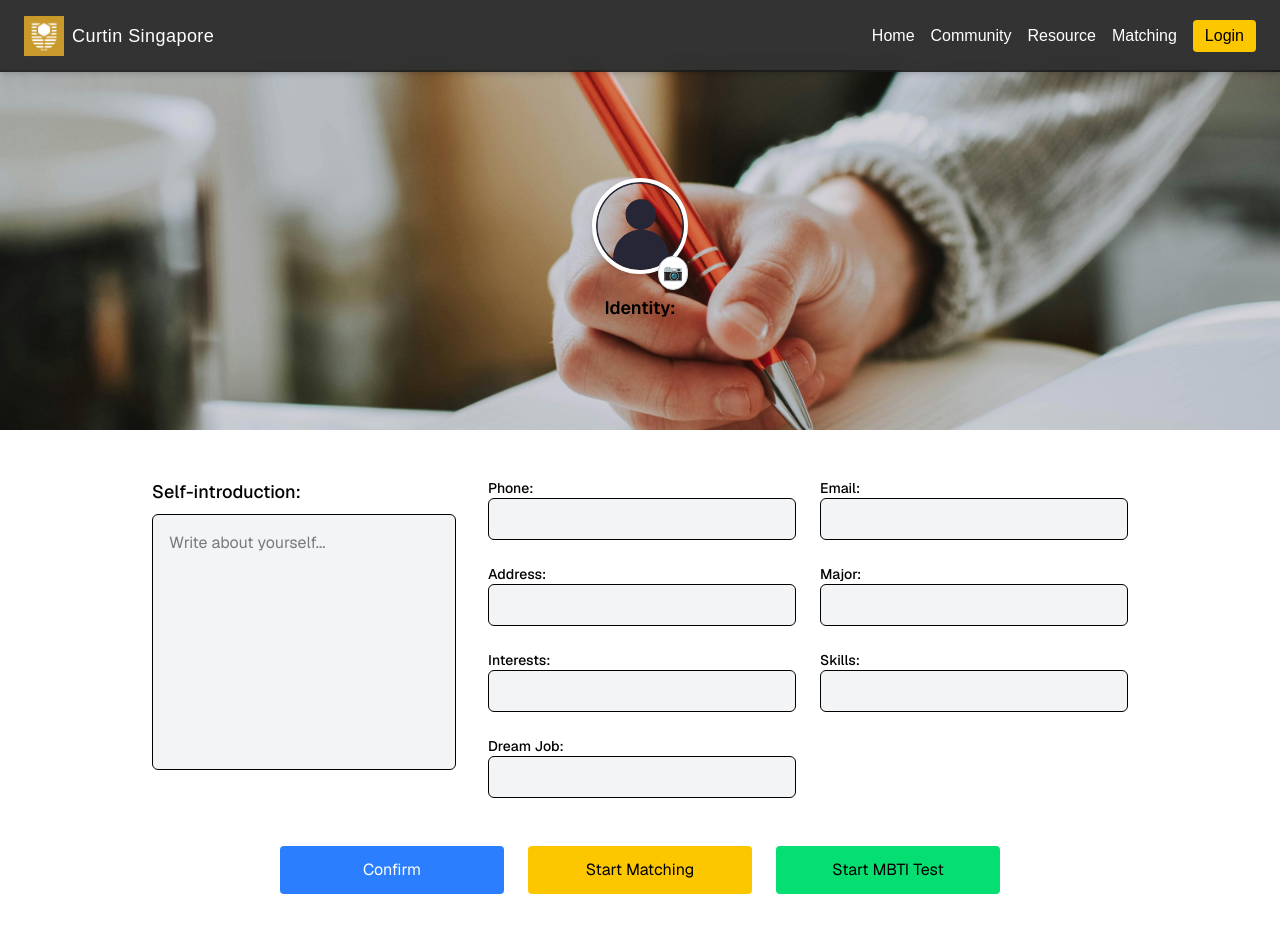
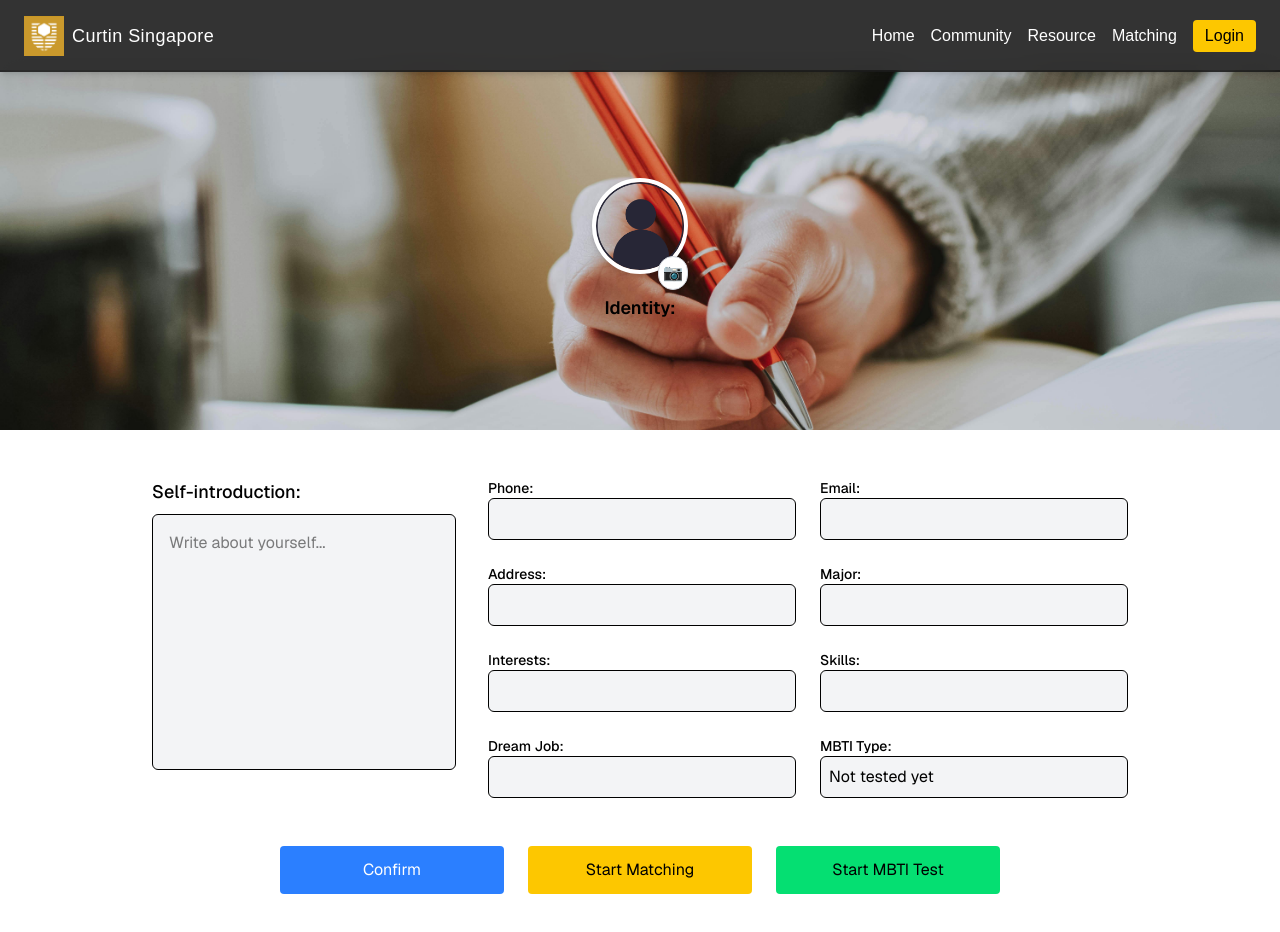
Before and after one commit to f1sh11/career-assistance-platform, a Next.js app: page /profile in a window 1280 px wide. Shown: the top 932 px of the page. Built offline with nearby package versions, Linux system fonts and the light colour scheme.

Commit message:
个人页面加按钮

```diff
--- a/app/profile/page.js
+++ b/app/profile/page.js
@@ -240,15 +240,15 @@ export default function ProfilePage() {
             </div>
           ))}
 
-          {/* ✅ 插入 MBTI 展示框 */}
-          {returnedMbtiType && (
-            <div className="flex flex-col justify-end">
-              <label className="block text-sm font-medium">MBTI Type:</label>
-              <div className="p-2 border rounded-md bg-green-100 text-black text-center">
-                {returnedMbtiType}
-              </div>
-            </div>
-          )}
+          <div>
+            <label className="block text-sm font-medium">MBTI Type:</label>
+            <input
+              type="text"
+              value={returnedMbtiType || "Not tested yet"}
+              readOnly
+              className="w-full p-2 border rounded-md bg-gray-100 text-black"
+            />
+          </div>
         </div>
       </div>
 
@@ -256,19 +256,23 @@ export default function ProfilePage() {
         <button
           onClick={() => handleSubmit(false)}
           disabled={loading}
-          className={`w-full md:w-1/3 py-3 rounded transition ${loading ? "bg-gray-400" : "bg-blue-500 hover:bg-blue-600"} text-white`}
+          className={`w-full md:w-1/3 py-3 rounded transition transform duration-100 ${
+            loading
+              ? "bg-gray-400"
+              : "bg-blue-500 hover:bg-blue-600 active:scale-95 active:shadow-inner"
+          } text-white`}
         >
           {loading ? "Saving..." : "Confirm"}
         </button>
         <button
           onClick={() => router.push("/matching")}
-          className="w-full md:w-1/3 bg-yellow-400 text-black py-3 rounded hover:bg-yellow-500 transition"
+          className="w-full md:w-1/3 bg-yellow-400 text-black py-3 rounded hover:bg-yellow-500 active:scale-95 active:shadow-inner transition transform duration-100"
         >
           Start Matching
         </button>
         <button
           onClick={() => window.open("http://localhost:3001/test", "_blank")}
-          className="w-full md:w-1/3 bg-green-400 text-black py-3 rounded hover:bg-green-500 transition"
+          className="w-full md:w-1/3 bg-green-400 text-black py-3 rounded hover:bg-green-500 active:scale-95 active:shadow-inner transition transform duration-100"
         >
           Start MBTI Test
         </button>
```
